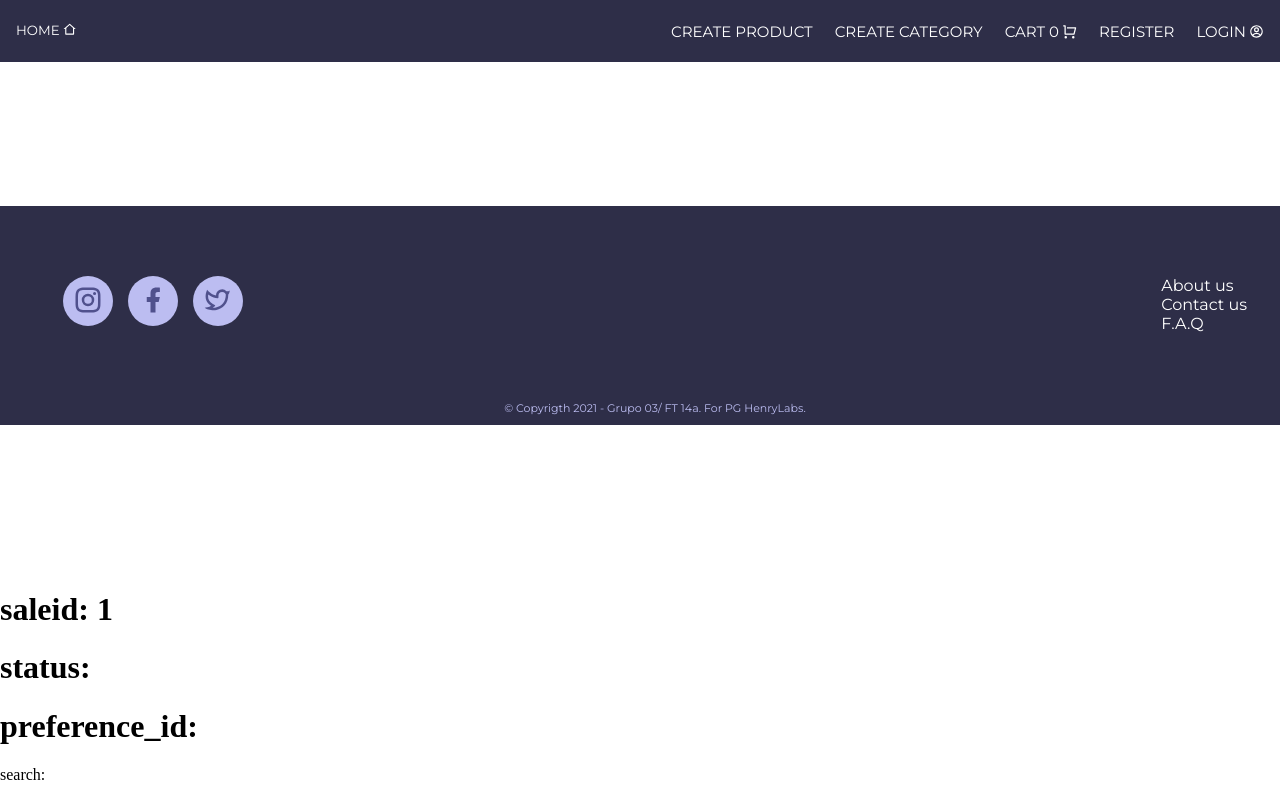
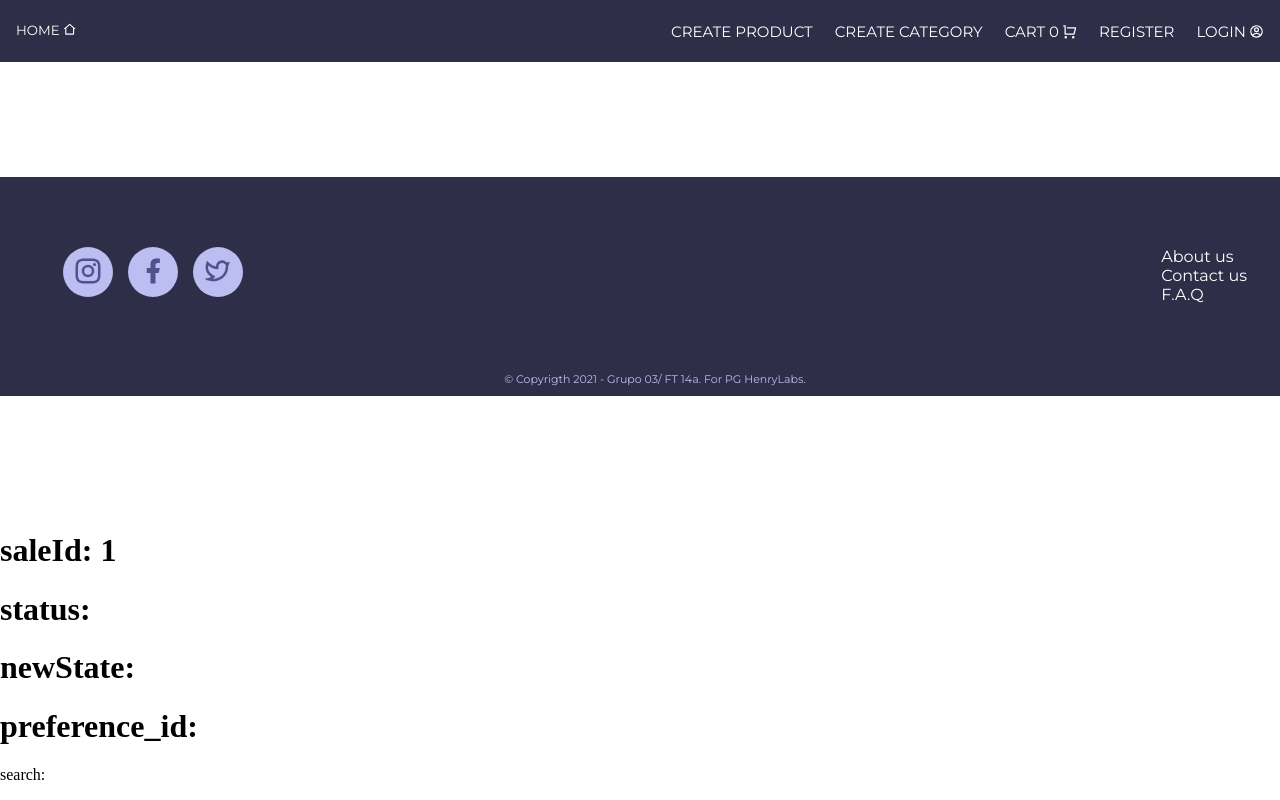
Before and after one commit to rodriabregu/Henry-PF-G03, a React (Create React App) app in the folder client/: page /checkout/1/1 in a window 1280 px wide. Built offline with nearby package versions, Linux system fonts and the light colour scheme.

Commit message:
newState

```diff
--- a/client/src/App.tsx
+++ b/client/src/App.tsx
@@ -26,16 +26,19 @@ function App() {
           <Route exact path='/create' component={CreateProducts} />
           <Route exact path='/createCategory' component={CreateCategory}/>
           <Route path="/" component={Footer} />
-          <Route path="/checkout/:saleId/**" component={(props: any)=>{
+          <Route path="/checkout/:saleId/:accion" component={(props: any)=>{
             const {saleId} = props.match.params
             const {search} = props.location
 
-            let status = /status=[a-z]+&/ig.exec(search)
+            let status = /&status=[a-z]+&/ig.exec(search)
             let newState: string = ""
             if(status){
               newState = status[0]
-              .replace("status=","")
+              .replace("&status=","")
               .replace("&","")
+
+              if(newState === "approved") newState = "Create"
+              else newState = "Cancelled"
             }
 
             let preference = /preference_id=[\w\-]+&/ig.exec(search)
@@ -47,12 +50,11 @@ function App() {
             }
 
 
-
-
-            console.log("query: ",status)
+            console.log("query: ",props)
             return(<div>
-                <h1>saleid: {saleId}</h1>
-                <h1>status: {newState}</h1>
+                <h1>saleId: {saleId}</h1>
+                <h1>status: {status}</h1>
+                <h1>newState: {newState}</h1>
                 <h1>preference_id: {preference_id}</h1>
                 <p>search: {search}</p>
             </div>)
```
